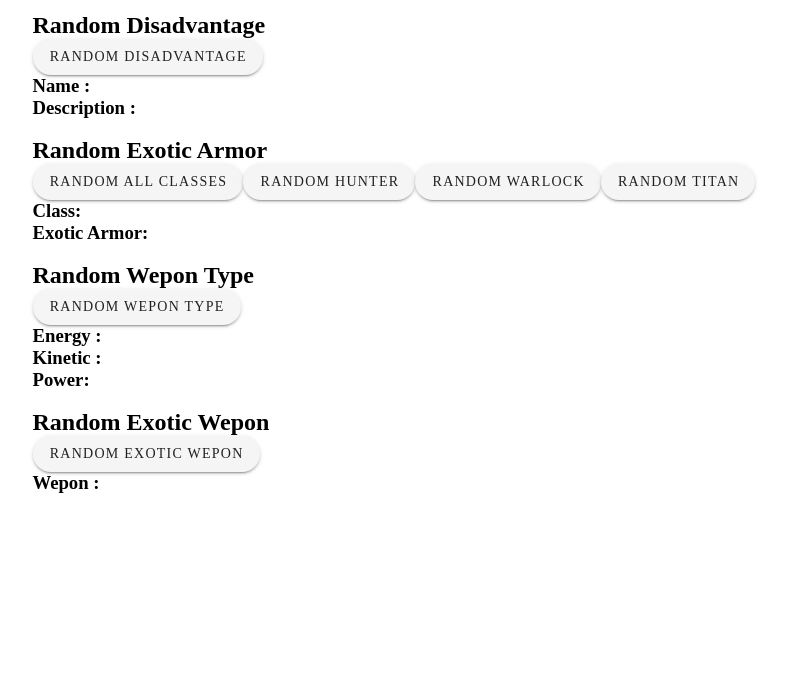
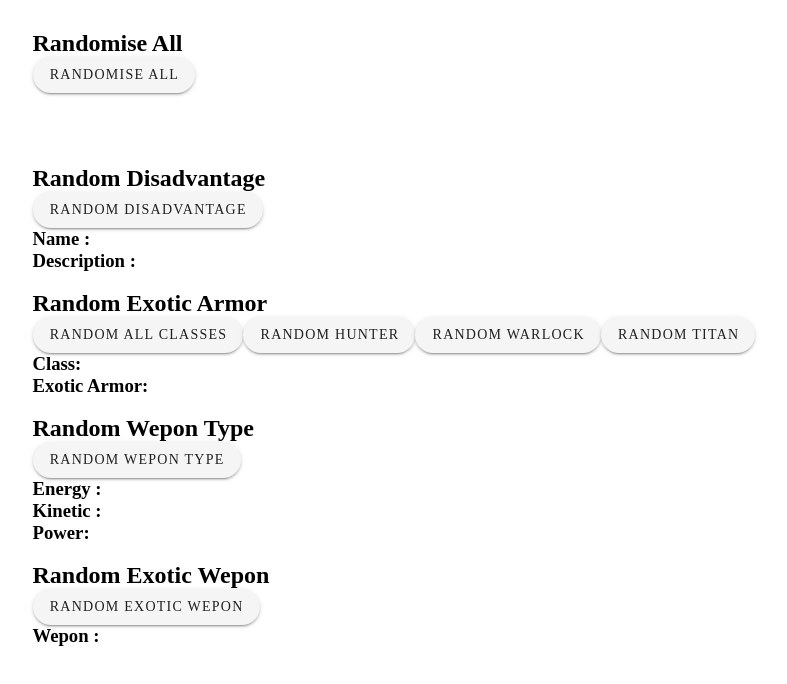
Before and after one commit to Callum-Mason/Destiny-2-Raid-Wheel, a Vue app: page / in a window 1280 px wide. Shown: the top 684 px of the page, without its empty margins (27-814 px from the left). Built offline with nearby package versions, Linux system fonts and the light colour scheme; a small style sheet from the web is missing.

Commit message:
Added Randomise All

```diff
--- a/src/App.vue
+++ b/src/App.vue
@@ -1,5 +1,24 @@
 <template>
   <v-container class="grey lighten-5">
+    <br />
+    <div class="Random All">
+      <h2>Randomise All</h2>
+      <v-btn
+        v-on:click="
+          RandomDisadvantage();
+          RandomExoticArmor('ALL');
+          RandomWeponType();
+          RandomExoticWepon();
+        "
+        elevation="7"
+        rounded
+        >Randomise All</v-btn
+      >
+    </div>
+    <br />
+    <br />
+    <br />
+    <br />
     <div class="Disadvantage">
       <h2>Random Disadvantage</h2>
       <v-btn v-on:click="RandomDisadvantage" elevation="7" rounded
```
